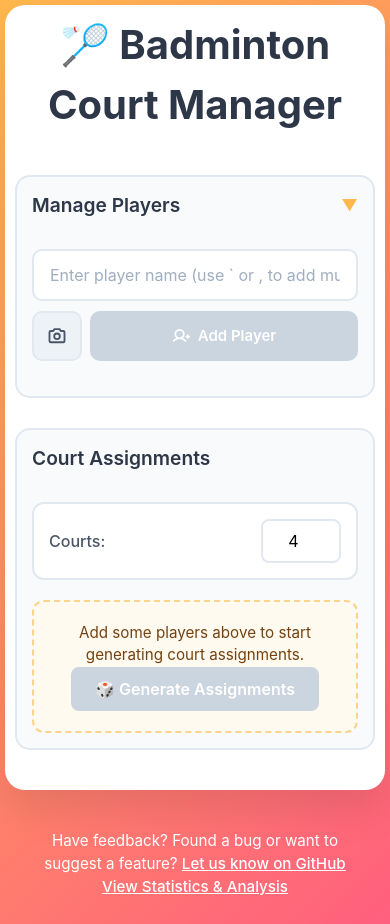
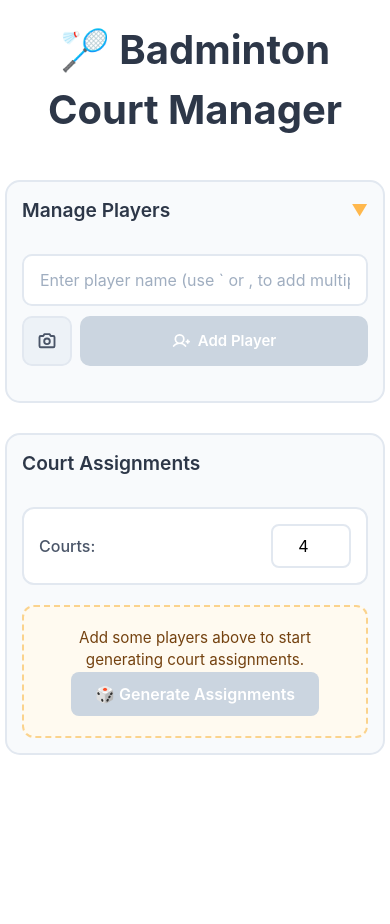
Before and after one commit to sylhare/Badminton, a React (Vite) app: page / in a window 390 px wide. Built offline with nearby package versions, Linux system fonts and the light colour scheme.

Commit message:
Set white background

```diff
--- a/src/App.css
+++ b/src/App.css
@@ -1506,14 +1506,28 @@ h1 {
 }
 
 @media (max-width: 768px) {
-    .container {
-        padding: 10px;
+    .app {
+        background: white;
+        padding: 0;
+        min-height: 100vh;
+    }
+
+    .main-container {
+        padding: 15px 0;
         margin: 0;
         width: 100%;
-    }
-
-    .app {
-        padding: 15px;
+        border-radius: 0;
+        box-shadow: none;
+    }
+
+    .app-footer {
+        color: var(--color-primary);
+        margin-top: 0;
+        padding-top: 0;
+    }
+
+    .app-footer a {
+        color: var(--color-primary);
     }
 
     .modal-content {
@@ -2255,3 +2269,10 @@ h1 {
 .app-footer .analysis-link:hover {
     opacity: 0.8;
 }
+
+@media (max-width: 768px) {
+    .app-footer {
+        margin: 0;
+        padding: 15px 0;
+    }
+}
--- a/src/App.tsx
+++ b/src/App.tsx
@@ -156,7 +156,7 @@ function App(): React.ReactElement {
 
   return (
     <div className="app">
-      <div className="container">
+      <div className="container main-container">
         <h1>🏸 Badminton Court Manager</h1>
 
         {/* Manage Players Section - Collapsible */}
```
